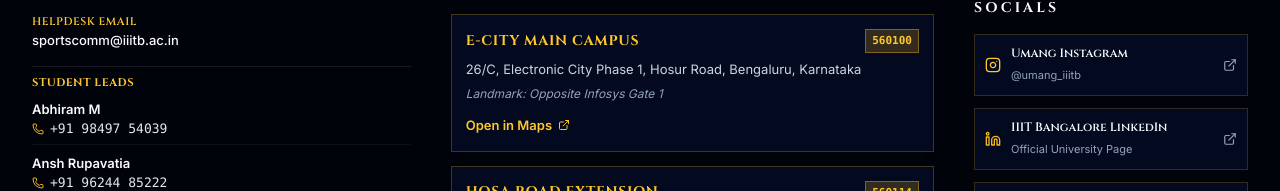
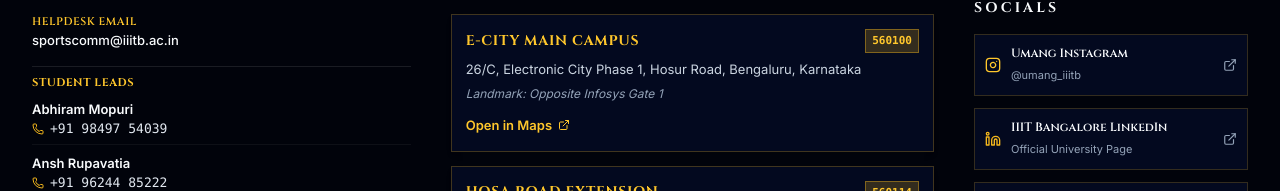
Before and after one commit to vaibhav-9dev/Umang, a React (Vite) app: page / in a window 1280 px wide. Shown: the part 2938-3129 px from the top of the page. Built offline with nearby package versions, Linux system fonts and the light colour scheme.

Commit message:
fix(data): update coordinator name in contact list
Update Abhiram M to Abhiram Mopuri in the contactData file.

```diff
--- a/src/data/contactData.ts
+++ b/src/data/contactData.ts
@@ -126,7 +126,7 @@ export const CONTACT_CONFIG = {
   coordinators: [
     {
       id: "coord-1",
-      name: "Abhiram M",
+      name: "Abhiram Mopuri",
       role: "Sports Comm Member",
       department: "IMT2023108",
       phone: "+91 98497 54039",
```
